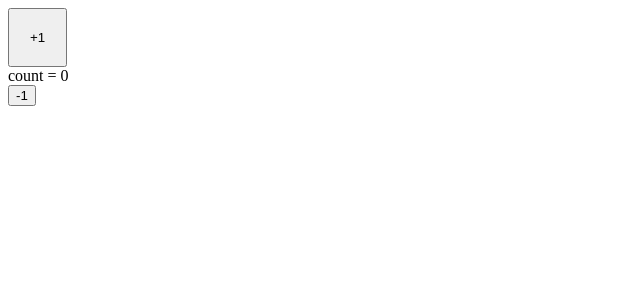
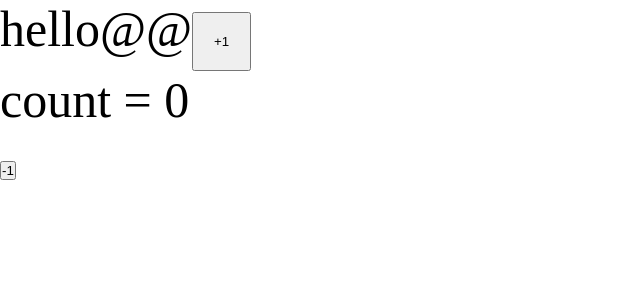
Before and after one commit to trepegorka/advanced-frontend, a React app: page / in a window 1280 px wide. Shown: the top 300 px of the page, without its empty margins (0-640 px from the left). Built offline with nearby package versions, Linux system fonts and the light colour scheme.

Commit message:
Added: css loaders, css configuration for class-isolations

```diff
--- a/package.json
+++ b/package.json
@@ -20,6 +20,7 @@
     "@types/webpack-dev-server": "^4.7.2",
     "css-loader": "^6.8.1",
     "html-webpack-plugin": "^5.5.4",
+    "mini-css-extract-plugin": "^2.7.6",
     "sass": "^1.69.5",
     "sass-loader": "^13.3.2",
     "style-loader": "^3.3.3",
--- a/src/App.tsx
+++ b/src/App.tsx
@@ -1,9 +1,13 @@
-import React from 'react'
+import React from 'react';
 import {Counter} from "./components/Counter";
-export default function App(){
+import './index.scss'
+const App = () => {
     return (
-        <div>
+        <div className="app">
+            hello@@
             <Counter></Counter>
         </div>
     );
-}
+};
+
+export default App;
--- /dev/null
+++ b/src/Globals.d.ts
@@ -0,0 +1 @@
+declare module "*.module.scss";
--- a/src/components/Counter.tsx
+++ b/src/components/Counter.tsx
@@ -1,6 +1,6 @@
 import React from 'react'
 import {useState} from 'react'
-import './Counter.scss'
+import classes from './Counter.module.scss'
 
 export const Counter = () => {
 
@@ -15,7 +15,7 @@ export const Counter = () => {
 
     return (
         <>
-            <button className='buttonInc' onClick={increment}>+1</button>
+            <button className={classes.buttonInc} onClick={increment}>+1</button>
             <div>count = {count}</div>
             <button onClick={decrement}>-1</button>
         </>
--- /dev/null
+++ b/src/index.scss
@@ -0,0 +1,9 @@
+* {
+    margin: 0;
+    padding: 0;
+    box-sizing: border-box;
+}
+
+.app{
+    font-size: 50px;
+}
--- a/tsconfig.json
+++ b/tsconfig.json
@@ -14,7 +14,8 @@
   "ts-node": {
     "compilerOptions": {
       "module": "CommonJS",
-      "jsx": "react-jsxdev"
+      "jsx": "react-jsxdev",
+      "plugins": [{ "name": "typescript-plugin-css-modules" }],
     }
   }
 }
```
Also changed, not shown: src/components/Counter.module.scss (renamed from src/components/Counter.scss), 4 other files (tests, documents, lock files or other folders).
